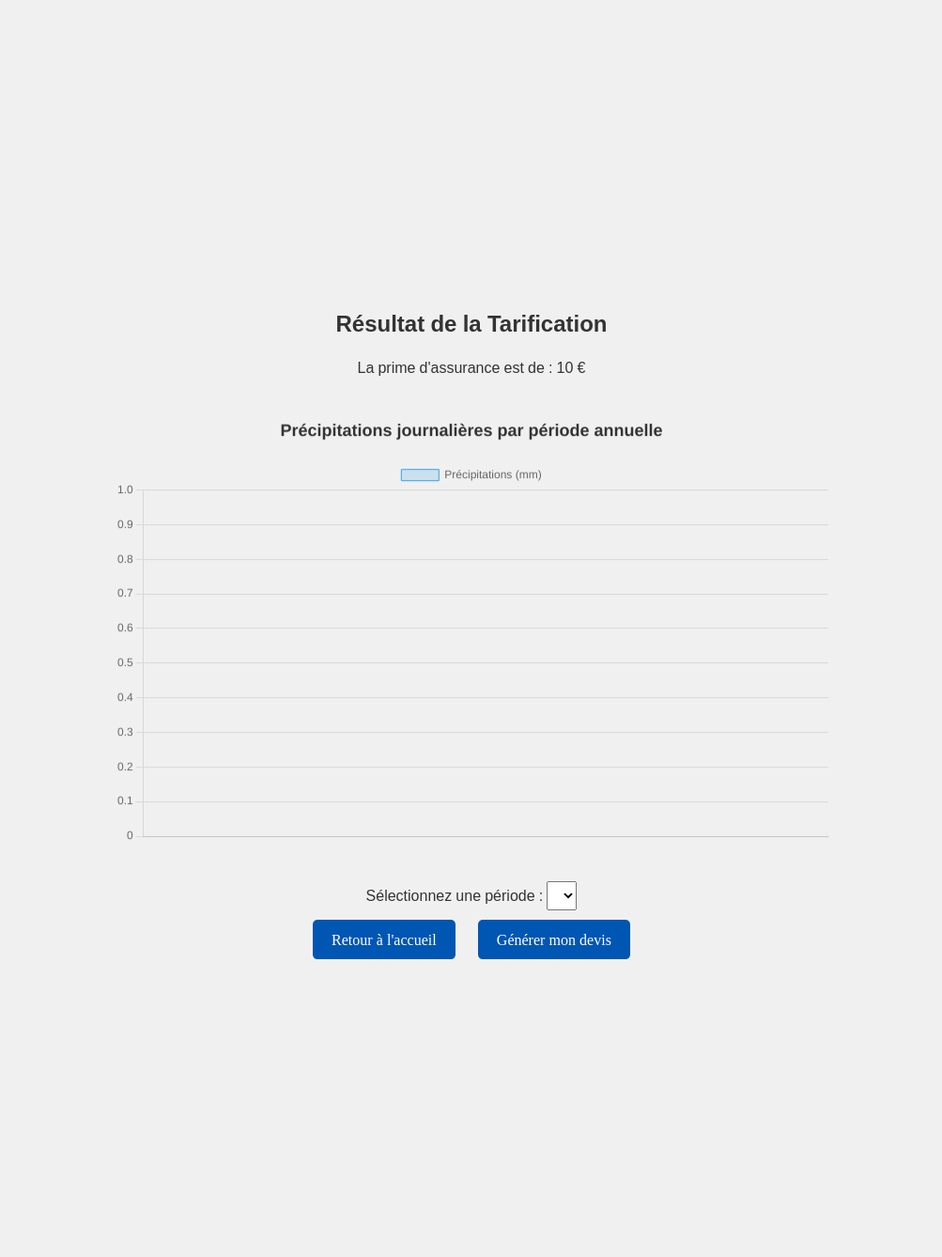
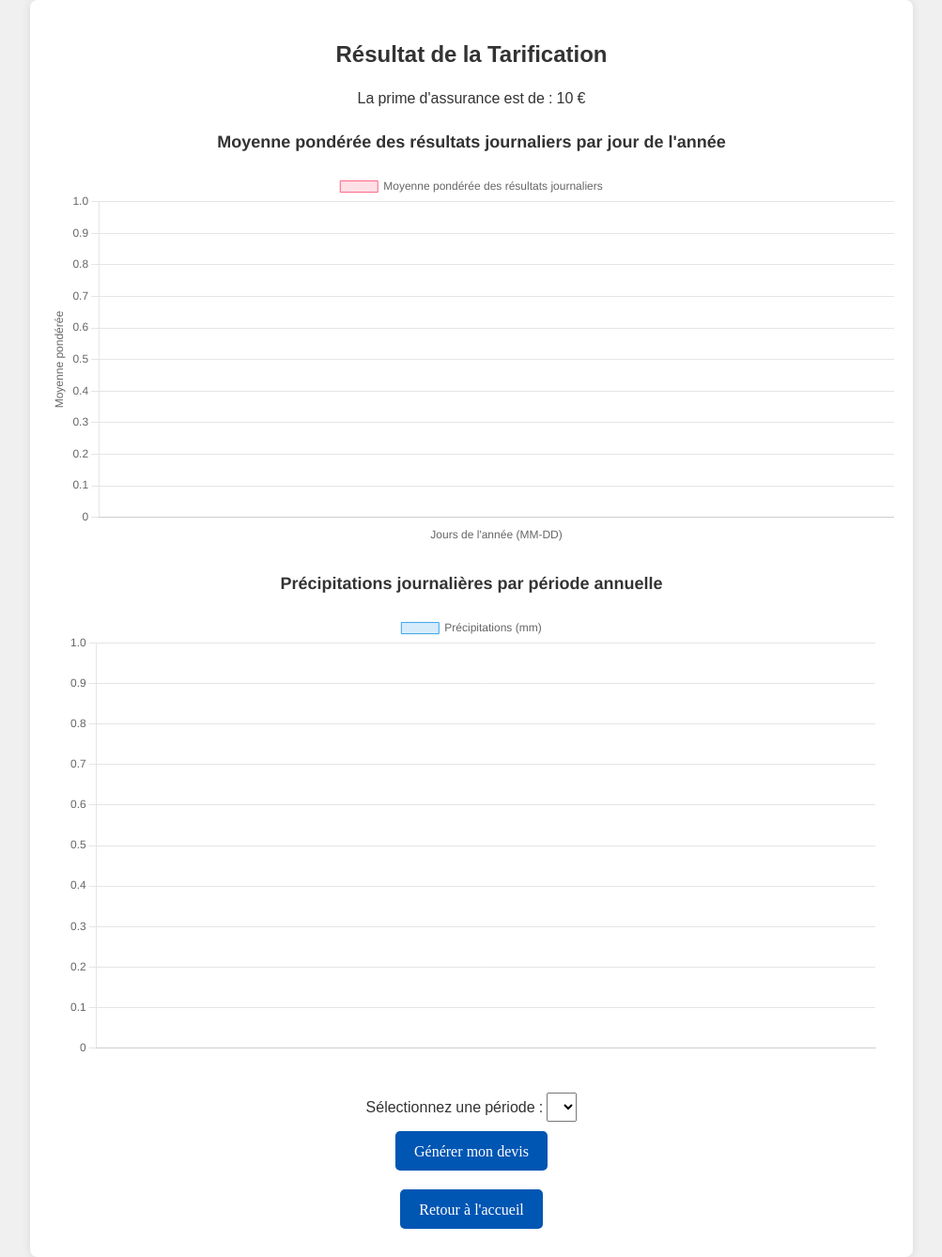
Before and after one commit to polytech-user/projet-meteo, a Flask app: template templates/resultat.html in a window 1280 px wide. Shown: the whole page at 94% size, without its empty margins (138-1141 px from the left). Run offline with Flask 3, Linux system fonts and the light colour scheme; the template is opened without the code that fills it: most values are stand-ins (such as "Sample title", 1, 10 or a date in 2020); lists and menus that the app fills with data are empty; parts of the project's set-up code (start-up, migrations or seed data) failed here and were passed over.

Commit message:
ajout de graphe v2

```diff
--- /dev/null
+++ b/static/js/weightedAverageChart.js
@@ -0,0 +1,92 @@
+document.addEventListener('DOMContentLoaded', function () {
+    // Récupérer les éléments HTML
+    const daysEle = document.getElementById('flask-days');
+    const averagesEle = document.getElementById('flask-averages');
+
+    // Vérifier que les éléments existent
+    if (!daysEle || !averagesEle) {
+        console.error("Les éléments HTML pour les données sont introuvables.");
+        return;
+    }
+
+    // Vérifier que les données ne sont pas vides
+    if (!daysEle.dataset.info || !averagesEle.dataset.info) {
+        console.error("Les données sont vides ou non définies.");
+        return;
+    }
+
+    // Afficher les données brutes pour débogage
+    console.log("Données brutes (days):", daysEle.dataset.info);
+    console.log("Données brutes (averages):", averagesEle.dataset.info);
+
+    // Parser les données JSON
+    let days, averages;
+    try {
+        days = JSON.parse(daysEle.dataset.info);
+        averages = JSON.parse(averagesEle.dataset.info);
+    } catch (error) {
+        console.error("Erreur lors du parsing JSON :", error);
+        return;
+    }
+
+    // Vérifier que les données parsées sont valides
+    if (!Array.isArray(days) || !Array.isArray(averages)) {
+        console.error("Les données parsées ne sont pas des tableaux valides.");
+        console.log("Days parsés:", days);
+        console.log("Averages parsés:", averages);
+        return;
+    }
+
+    console.log("Days:", days);
+    console.log("Averages:", averages);
+
+    // Créer le graphique
+    const ctx = document.getElementById('weightedAverageChart').getContext('2d');
+    const weightedAverageChart = new Chart(ctx, {
+        type: 'line',
+        data: {
+            labels: days,
+            datasets: [{
+                label: 'Moyenne pondérée des résultats journaliers',
+                data: averages,
+                backgroundColor: 'rgba(255, 99, 132, 0.2)',
+                borderColor: 'rgba(255, 99, 132, 1)',
+                borderWidth: 1
+            }]
+        },
+        options: {
+            responsive: true,
+            plugins: {
+                title: {
+                    display: true,
+                    text: 'Moyenne pondérée des résultats journaliers par jour de l\'année',
+                    font: {
+                        size: 18,
+                        weight: 'bold',
+                    },
+                    padding: {
+                        top: 10,
+                        bottom: 20
+                    },
+                    color: '#333'
+                }
+            },
+            scales: {
+                x: {
+                    beginAtZero: true,
+                    title: {
+                        display: true,
+                        text: 'Jours de l\'année (MM-DD)'
+                    }
+                },
+                y: {
+                    beginAtZero: true,
+                    title: {
+                        display: true,
+                        text: 'Moyenne pondérée'
+                    }
+                }
+            }
+        }
+    });
+});
--- a/static/styles.css
+++ b/static/styles.css
@@ -164,11 +164,13 @@ button:hover {
 }
 
 .result-container {
-    position: absolute;
-    top: 50%;
-    left: 50%;
-    transform: translate(-50%, -50%);
-    font-family: 'Noto Sans Hatran', sans-serif;
+    width: 90%; /* Largeur du conteneur */
+    max-width: 900px; /* Largeur maximale */
+    padding: 20px;
+    background-color: white;
+    box-shadow: 0 0 10px rgba(0, 0, 0, 0.1); /* Ombre légère */
+    border-radius: 8px; /* Coins arrondis */
+    overflow-y: auto; /* Ajouter un défilement vertical si nécessaire */
 }
 
 #period-select {
--- a/templates/resultat.html
+++ b/templates/resultat.html
@@ -12,6 +12,9 @@
     <div class="result-container">
         <h2>Résultat de la Tarification</h2>
         <p>La prime d'assurance est de : {{ negative_sum | abs }} €</p>
+
+        <canvas id="weightedAverageChart" width="800" height="400"></canvas>
+
         <canvas id="precipitationChart" width="800" height="500"></canvas>
 
         <label for="period-select">Sélectionnez une période :</label>
@@ -22,10 +25,10 @@
 
 
         <form action="{{ url_for('routes.generate_quote') }}" method="get">
-            <button id="back-button">Retour à l'accueil</button>
+
             <button type="submit" id="generate-quote">Générer mon devis</button>
         </form>
-
+        <button id="back-button">Retour à l'accueil</button>
     </div>
     <div id="confirmation-modal" class="modal">
         <div class="modal-content">
@@ -36,9 +39,12 @@
     </div>
     <div id="flask-date" data-info='{{ dates|tojson|safe }}'></div>
     <div id="flask-pluie" data-info='{{ precipitations|tojson|safe }}'></div>
+    <div id="flask-days" data-info='{{ days|tojson|safe }}'></div>
+    <div id="flask-averages" data-info='{{ averages|tojson|safe }}'></div>
+
     <script src="{{ url_for('static', filename='js/back_button.js') }}" type="module"></script>
 
     <script src="{{ url_for('static', filename='js/precipChart.js') }}" type="module"></script>
-
+    <script src="{{ url_for('static', filename='js/weightedAverageChart.js') }}" type="module"></script>
 </body>
 </html>
```
Also changed, not shown: app/routes.py (+16 -2 lines).
